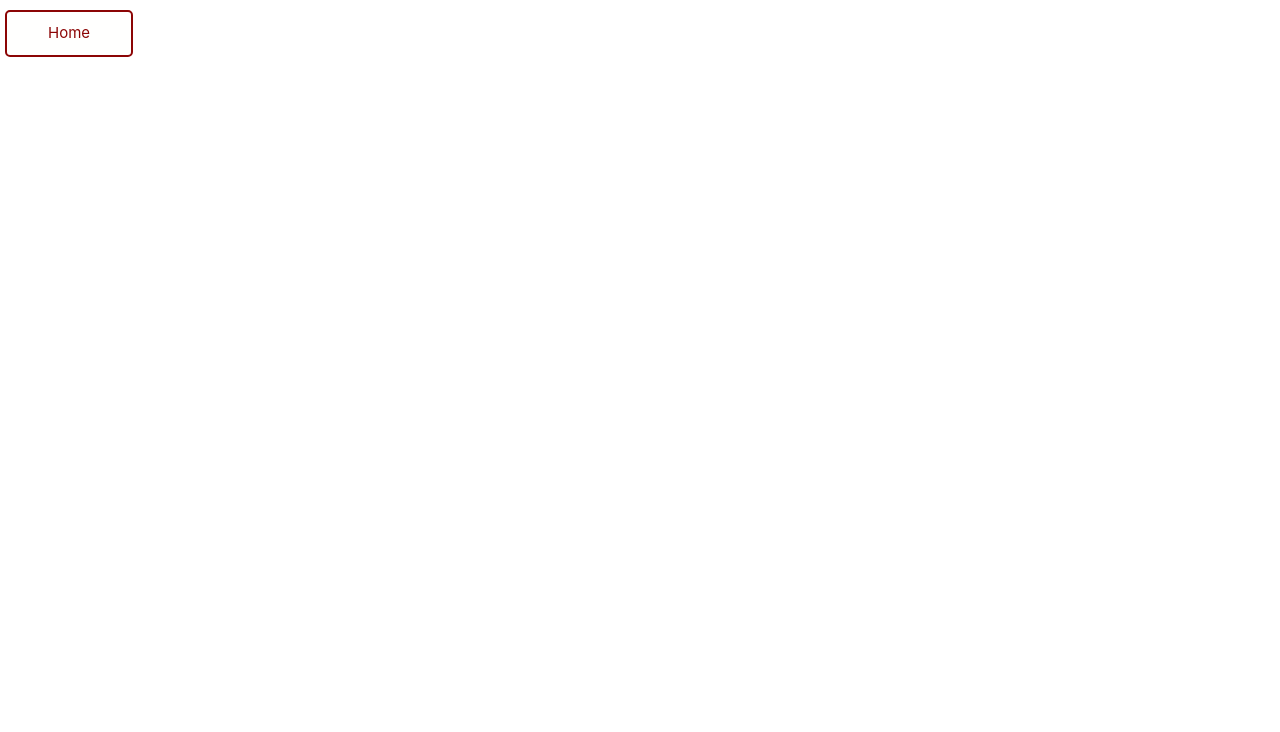
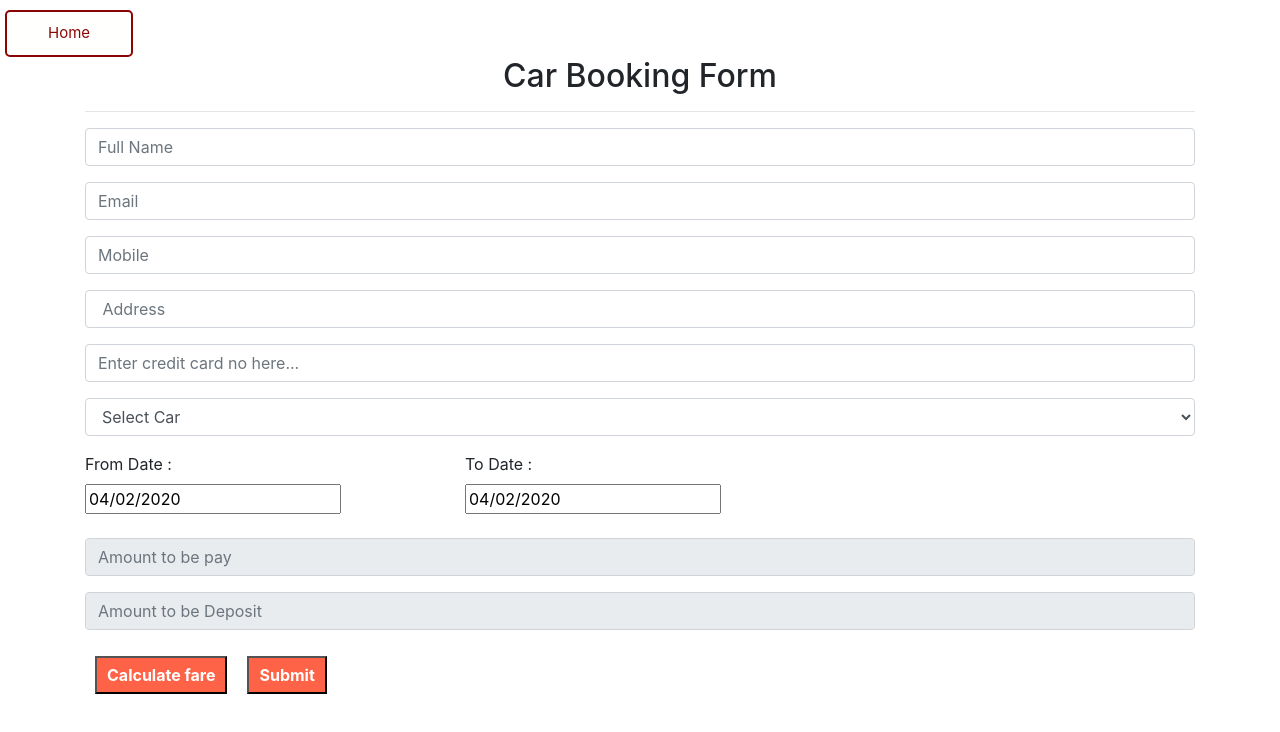
Before and after one commit to abanarase/React_demos, a React (Create React App) app: page /BookingForm in a window 1280 px wide. Shown: the top 732 px of the page. Built offline with nearby package versions, Linux system fonts and the light colour scheme.

Commit message:
Work on JSon Server

```diff
--- /dev/null
+++ b/db.json
@@ -0,0 +1,53 @@
+{
+  "Todos": [
+    {
+      "name": "Amruta",
+      "carmodel": "Toyota Yaris",
+      "amt": 2000,
+      "days": 1,
+      "id": 4
+    },
+    {
+      "name": "ss",
+      "carmodel": "Kia selton",
+      "amt": 2000,
+      "days": 1,
+      "id": 5
+    },
+    {
+      "name": "qweeq",
+      "carmodel": "Kia selton",
+      "amt": 2000,
+      "days": 1,
+      "id": 6
+    },
+    {
+      "name": "riya",
+      "carmodel": "Maruti Suzuki Dzire",
+      "amt": 1000,
+      "days": 1,
+      "id": 7
+    },
+    {
+      "name": "uiuiu",
+      "carmodel": "Hyundai Elite i20.",
+      "amt": 1500,
+      "days": 1,
+      "id": 8
+    },
+    {
+      "name": "jjkl",
+      "carmodel": "Hyundai Elite i20.",
+      "amt": 1500,
+      "days": 1,
+      "id": 9
+    },
+    {
+      "name": "uii",
+      "carmodel": "Maruti Suzuki Vitara Brezza",
+      "amt": 20000,
+      "days": 10,
+      "id": 10
+    }
+  ]
+}
--- a/package.json
+++ b/package.json
@@ -43,5 +43,7 @@
       "last 1 safari version"
     ]
   },
-  "devDependencies": {}
+  "devDependencies": {
+    "json-server": "^0.16.1"
+  }
 }
--- a/src/App.js
+++ b/src/App.js
@@ -8,13 +8,6 @@ import {Link } from 'react-router-dom';
 import Button from '@material-ui/core/Button';
 
  class App extends React.Component {
-  constructor(props) {
-    super(props);
-      this.state = {
-        selectedOption:null
-  };
-
-}
 
 
 render() {
--- /dev/null
+++ b/src/Context/CarContext.js
@@ -0,0 +1,37 @@
+import React, { Component } from 'react'
+
+const CarContext = React.createContext();
+
+class CarProvider extends Component {
+  // Context state
+  state = {
+    Car: {},
+  }
+
+  // Method to update state
+  setCar = Car => {
+      console.log("Car is updated",Car);
+    this.setState(prevState => ({ Car }))
+  }
+
+  render() {
+    const { children } = this.props
+    const { Car } = this.state
+    const { setCar } = this
+
+    return (
+      <CarContext.Provider
+        value={{
+          Car,
+          setCar,
+        }}
+      >
+        {children}
+      </CarContext.Provider>
+    )
+  }
+}
+
+export default CarContext;
+export const CarConsumer = CarContext.Consumer;
+export { CarProvider }
--- a/src/components/BookingForm.js
+++ b/src/components/BookingForm.js
@@ -1,7 +1,7 @@
 import React, {Component} from 'react';
 import Button from './library/Button';
 import 'bootstrap/dist/css/bootstrap.min.css';
-
+import CarContext from '../Context/CarContext';
 import InputField from "./library/InputField";
 import Dropdown from "./library/Dropdown";
 import DatePicker from "react-datepicker";
@@ -10,6 +10,7 @@ import moment from "moment";
 import { addDays } from 'date-fns';
 import data from  '../Data/Carlist.json';
 import Table from "./Table";
+import UserList from "./UserList"
 
 const headers = ["Name","Car model","Total Amount","Days"];
 
@@ -21,6 +22,7 @@ const regex = {
   number: new RegExp('^[0-9]+$'),
 };
 export default class BookingForm extends Component {
+  static contextType = CarContext;
 
     state = {
         text: '',
@@ -39,10 +41,13 @@ export default class BookingForm extends Component {
         carmodel:'',
         showtab:"hide",
         read:true,
+        setLoading:'',
+        setError:'',
         startDate: new Date(),
       endDate : new Date(),
       errors: {}
     };
+
     handleValidation(){
         let {name,email,mobile,address,ccno,car} = this.state;
         let errors = {};
@@ -107,7 +112,7 @@ export default class BookingForm extends Component {
         this.setState({[key]: value});
     };
 
-    handleClick = (event) => {
+    handleClick = (event ) => {
         event.preventDefault();
         if(!this.handleValidation()){
          alert("Please check errors");
@@ -115,9 +120,11 @@ export default class BookingForm extends Component {
         console.log(this.state);
         const{name,carmodel,amt,days}=this.state;
         var data = [name,carmodel,amt,days];
+        let newData = {name,carmodel,amt,days}
         this.setState({showtab:"view"});
         this.setState({newdata:data});
         console.log("data is",JSON.stringify(data));
+      this.addTodo(newData);
         alert('Form submited');
         }
     };
@@ -163,9 +170,38 @@ export default class BookingForm extends Component {
        this.setState({deptAmt:dipo_amt});
 
       }
+      apiCall = (url, reqInit = {}) => {
+        this.setState({setLoading:true});
+        return new Promise((resolve, reject) => {
+          fetch(url, reqInit)
+            .then((res) => res.json())
+            .then((data) => {
+              resolve(data);
+            })
+            .catch((err) => {
+              this.setState({setError:err});
+              reject(err);
+            })
+            .finally(() => {
+         this.setState({setLoading:false});
+            });
+        });
+      };
 
+      addTodo = async (data) => {
+        const newTodo = await this.apiCall('http://localhost:3001/Todos', {
+          method: 'POST',
+          headers: {
+            'Content-Type': 'application/json',
+            accept: 'application/json',
+          },
+          body: JSON.stringify(data),
+        });
+        console.warn(newTodo);
+        //setTodoList([newTodo, ...todoList]);
+      };
     render() {
-        const carmodels = this.state.cars.map((item) => {
+    const carmodels = this.state.cars.map((item) => {
             return { value: item.id , label: item.car_model }
           });
         const {name,email,mobile,address,ccno,amt,deptAmt, car,startDate,endDate,showtab,read} = this.state;
@@ -233,10 +269,12 @@ export default class BookingForm extends Component {
              type='text' placeholder='Amount to be pay'
              readonly={read}
              onChange={this.handleChange('amt')}/>
+
           <InputField value={deptAmt}
              type='text' placeholder='Amount to be Deposit'
              readonly={read}
              onChange={this.handleChange('deptAmt')}/>
+
           <Button onClick={this.calFare}
              value='Calculate fare'/>
           <Button onClick={this.handleClick}
@@ -247,8 +285,10 @@ export default class BookingForm extends Component {
         }
         else if(this.state.showtab === 'view') {
           return(
-            <Table thead={headers} tbody={this.state.newdata}/>
+            <UserList></UserList>
            );
            }
     }
+
+
 }
--- a/src/components/Riding.js
+++ b/src/components/Riding.js
@@ -1,6 +1,7 @@
 import React from 'react';
 import CarListing from './CarListing';
 import BookingForm from './BookingForm';
+import UserList from './UserList';
 
 
 
@@ -23,7 +24,7 @@ class Riding extends React.Component {
       );
     } else {
        return (
-            <BookingForm defval={this.state.car}/>
+            <UserList></UserList>
         )
     }
     }
--- a/src/components/Table.js
+++ b/src/components/Table.js
@@ -3,7 +3,12 @@ import './css/Car_listing.css';
 import './CarListing.js';
 
 class Table extends React.Component {
-
+	 constructor(props){
+         super(props)
+         this.state={
+             posts:[]
+         }
+     }
 
  generateHeader(){
  	let columnHeader = this.props.thead;
@@ -15,14 +20,18 @@ class Table extends React.Component {
    }
   generatebody(){
  	let columnbody = this.props.tbody;
- 	console.log("columnbody",columnbody);
- 	 let reo=[];
-     for(var i =0; i < columnbody.length; i++){
-         reo.push(<td key={columnbody[i]}>{columnbody[i]}</td>)
-     }
-     return reo;
+      const  newdata= columnbody.map((data) =>{
+        return(<tr  key={data.id}>
+        <td>{data.name}</td>
+        <td>{data.carmodel}</td>
+        <td>{data.amt}</td>
+        <td>{data.days}</td>
+        </tr>)
+      });
+      return newdata;
    }
        render() {
+
       	 return (
       	 <div>
         <table  id="Cars">
@@ -32,9 +41,7 @@ class Table extends React.Component {
             </tr>
         </thead>
         <tbody>
-        <tr>
-         {this.generatebody()}
-         </tr>
+             {this.generatebody()}
         </tbody>
         </table>
            </div>
--- /dev/null
+++ b/src/components/UserList.js
@@ -0,0 +1,57 @@
+
+import React, { useState, useEffect, memo } from 'react';
+import Table from "./Table";
+const headers = ["Name","Car model","Total Amount","Days"];
+
+const UserList = () => {
+  const [usered, setUserList] = useState([]);
+  const [error, setError] = useState(false);
+  const [loading, setLoading] = useState(false);
+  // const [temp, setTemp] = useState(`${data}, Yagnesh`);
+
+
+  const apiCall = (url, reqInit = {}) => {
+    setLoading(true);
+    return new Promise((resolve, reject) => {
+      fetch(url, reqInit)
+        .then((res) => res.json())
+        .then((data) => {
+          resolve(data);
+        })
+        .catch((err) => {
+          setError(err);
+          reject(err);
+        })
+        .finally(() => {
+          setLoading(false);
+        });
+    });
+  };
+
+  const loadData = async () => {
+    const data = await apiCall('http://localhost:3001/todos');
+    console.log("updated data",JSON.stringify(data));
+    setUserList(data);
+
+  };
+
+  // componentDidMount
+  useEffect(() => {
+    loadData();
+  }, []);
+
+
+  if (error) {
+    return <h2 style={{ color: 'red' }}>{error.message}</h2>;
+  }
+
+  if (loading) {
+    return <h3 style={{ color: 'blue' }}>Loading...</h3>;
+  }
+
+  return(
+    <Table thead={headers} tbody={usered}/>
+   );
+};
+
+export default memo(UserList);
--- a/src/components/library/Dropdown/index.js
+++ b/src/components/library/Dropdown/index.js
@@ -1,6 +1,7 @@
 import React from 'react';
 import PropTypes from 'prop-types';
 import Select from 'react-select';
+
 const Dropdown = ({value, data, placeholder, styleClass, onChange}) => {
     const handleChange = (event) => {
         const {value} = event.target;
--- a/src/index.js
+++ b/src/index.js
@@ -6,12 +6,14 @@ import * as serviceWorker from './serviceWorker';
 import Rides from './components/Riding';
 import Cars from './components/CarListing';
 import BookingForm from './components/BookingForm';
-import { Route, Link, BrowserRouter as Router, Switch } from 'react-router-dom'
+import {CarProvider} from './Context/CarContext';
+import { Route, Link, BrowserRouter as Router, Switch } from 'react-router-dom';
 import 'bootstrap/dist/css/bootstrap.min.css';
 
+
 const routing = (
+  <CarProvider>
     <Router>
-      <header></header>
     <div id="menu-outer">
      <Link to="/"><input className="Erra2" type="button" value="Home"/></Link>
 
@@ -19,12 +21,13 @@ const routing = (
         <Route exact path="/" component={App} />
         <Route path="/Rides" component={Rides} />
         <Route path="/Cars" component={Cars} />
-        <Route path="/Booking_form" component={BookingForm} />
+        <Route path="/BookingForm" component={BookingForm} />
       </Switch>
     </div>
     </Router>
+    </CarProvider>
 )
-ReactDOM.render(routing, document.getElementById('root'))
+ReactDOM.render(routing,document.getElementById('root'))
 
 // If you want your app to work offline and load faster, you can change
 // unregister() to register() below. Note this comes with some pitfalls.
```
Also changed, not shown: src/components/CarListing.js (line endings or trailing spaces), 1 other file (tests, documents, lock files or other folders).
